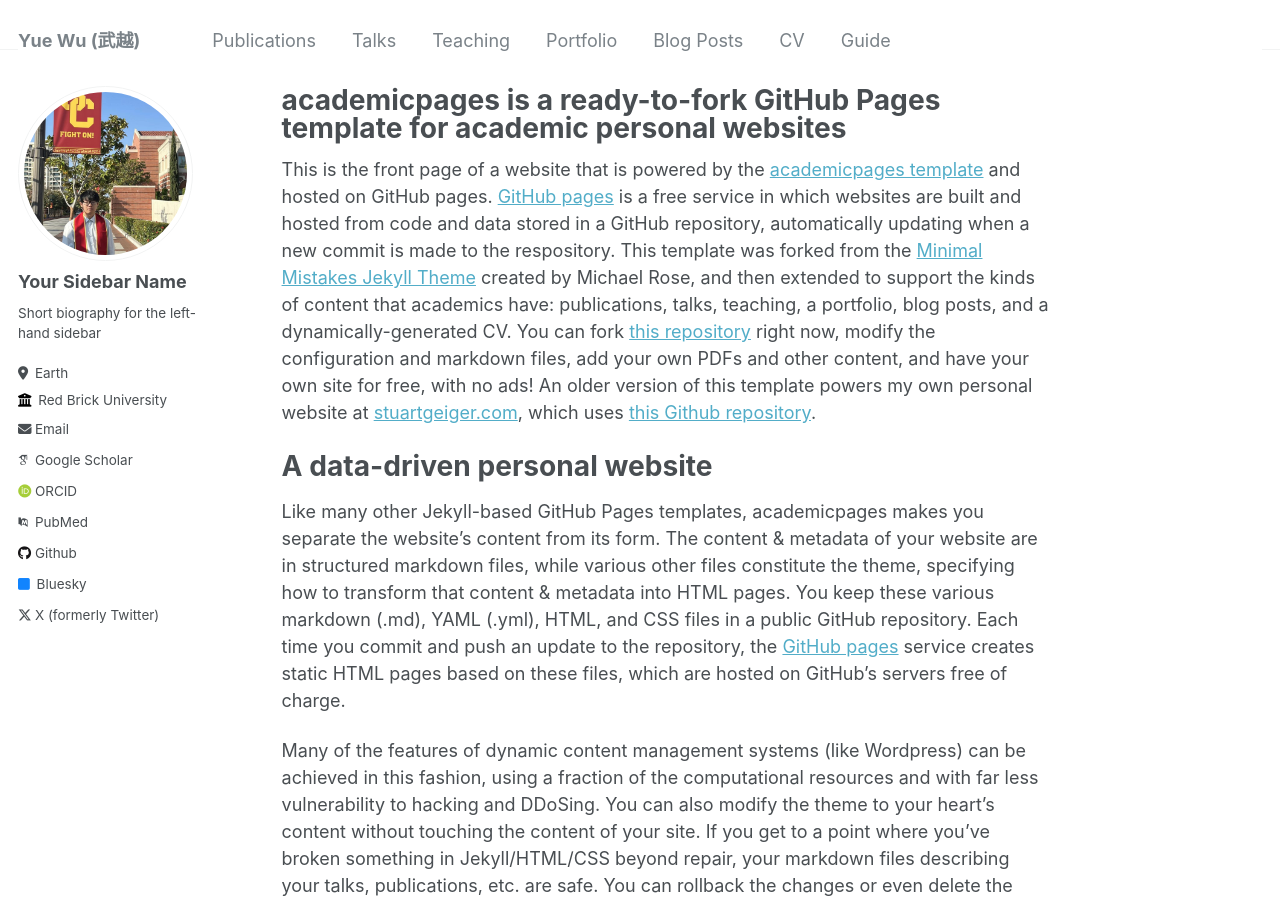
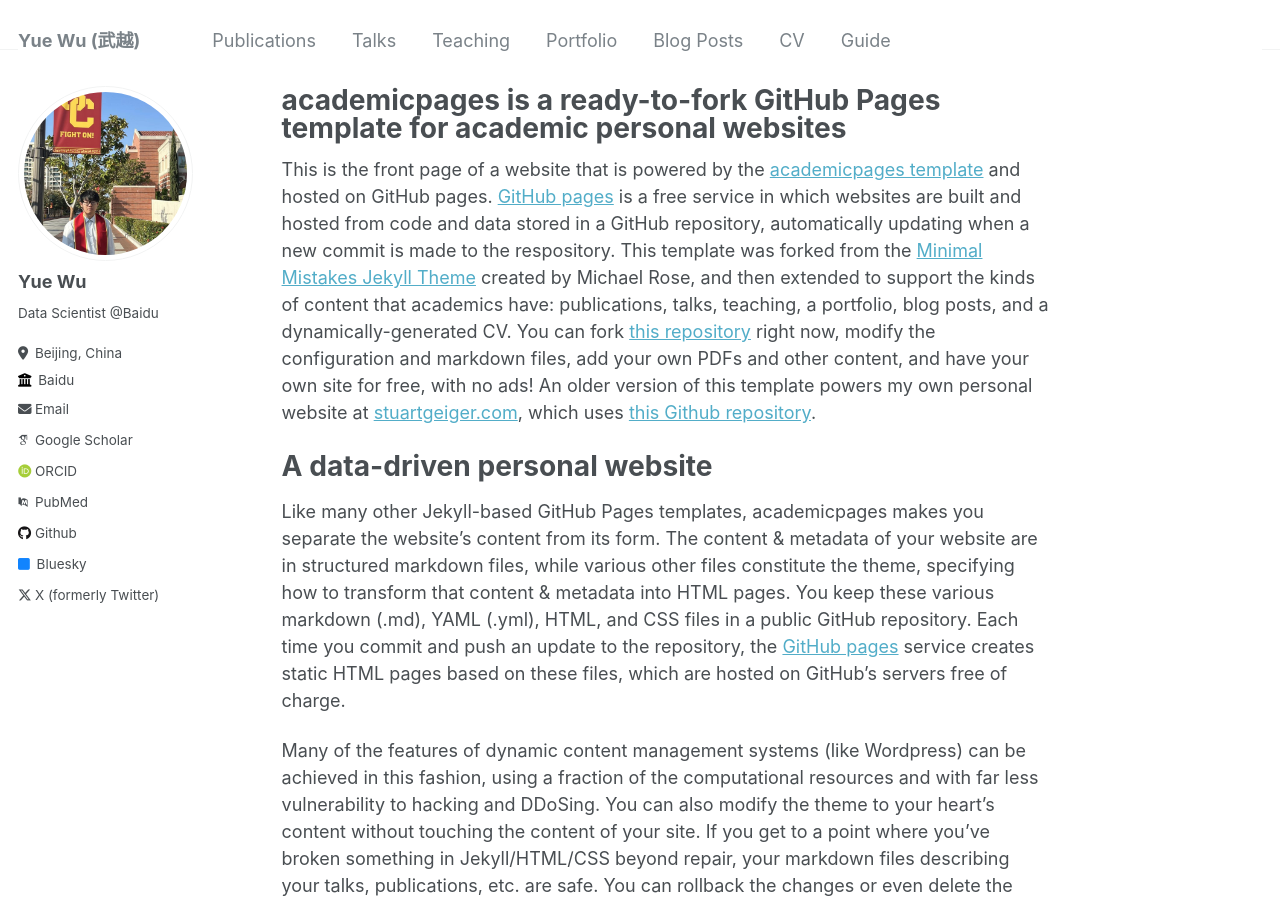
Before and after one commit to TyrionWuYue/TyrionWuYue.github.io, a Jekyll site: the page built from _pages/about.md, in a window 1280 px wide and 900 px high. Built offline with Jekyll 4.4.1, drawn with Linux system fonts in a browser that asks for light colours; some web fonts are replaced.

Commit message:
add info

```diff
--- a/_config.yml
+++ b/_config.yml
@@ -22,13 +22,13 @@
 author:
   # Biographic information
   avatar           : "profile.jpg"
-  name             : "Your Sidebar Name"
+  name             : "Yue Wu"
   pronouns         : # example: "she/her"
-  bio              : "Short biography for the left-hand sidebar"
-  location         : "Earth"
-  employer         : "Red Brick University"
+  bio              : "Data Scientist @Baidu"
+  location         : "Beijing, China"
+  employer         : "Baidu"
   uri              : # URL
-  email            : "none@example.org"
+  email            : "wy710502827@gmail.com"
 
   # Academic websites
   arxiv            : # URL - Update with the correct link to your profile
```
